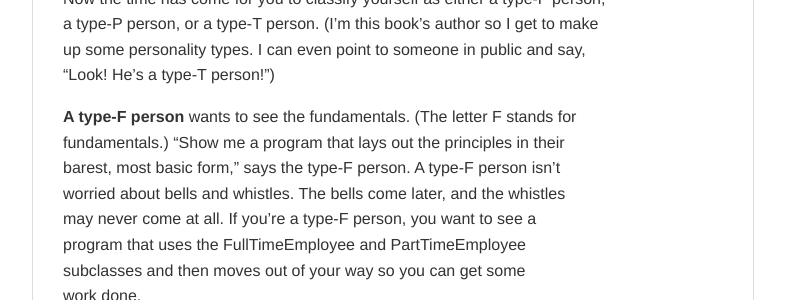
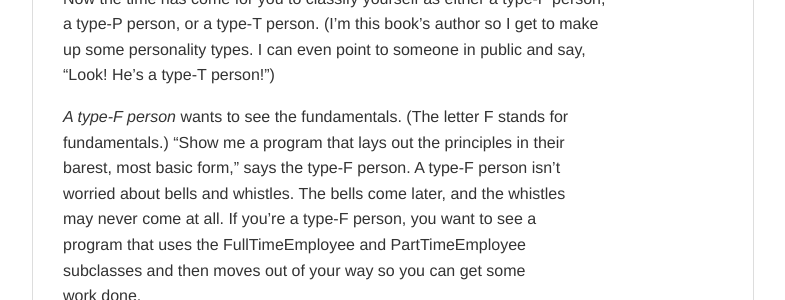
Before and after one commit to vunhan/vunhan.github.io, a Jekyll site: the page _posts/2015-01-24-Type-of-person.html, which Jekyll copies as it is, in a window 1280 px wide. Shown: the part 287-587 px from the top of the page, without its empty margins (247-1032 px from the left). Built offline with Jekyll 4.4.1, drawn with Linux system fonts in a browser that asks for light colours.

Commit message:
Fix typo

```diff
--- a/_posts/2015-01-24-Type-of-person.html
+++ b/_posts/2015-01-24-Type-of-person.html
@@ -1025,7 +1025,7 @@ categories: Coding</p>
 a type-P person, or a type-T person. (I’m this book’s author so I get to make<br />
 up some personality types. I can even point to someone in public and say,<br />
 “Look! He’s a type-T person!”)</p>
-<p><strong>A type-F person</strong> wants to see the fundamentals. (The letter F stands for<br />
+<p><em>A type-F person</em> wants to see the fundamentals. (The letter F stands for<br />
 fundamentals.) “Show me a program that lays out the principles in their<br />
 barest, most basic form,” says the type-F person. A type-F person isn’t<br />
 worried about bells and whistles. The bells come later, and the whistles<br />
```
